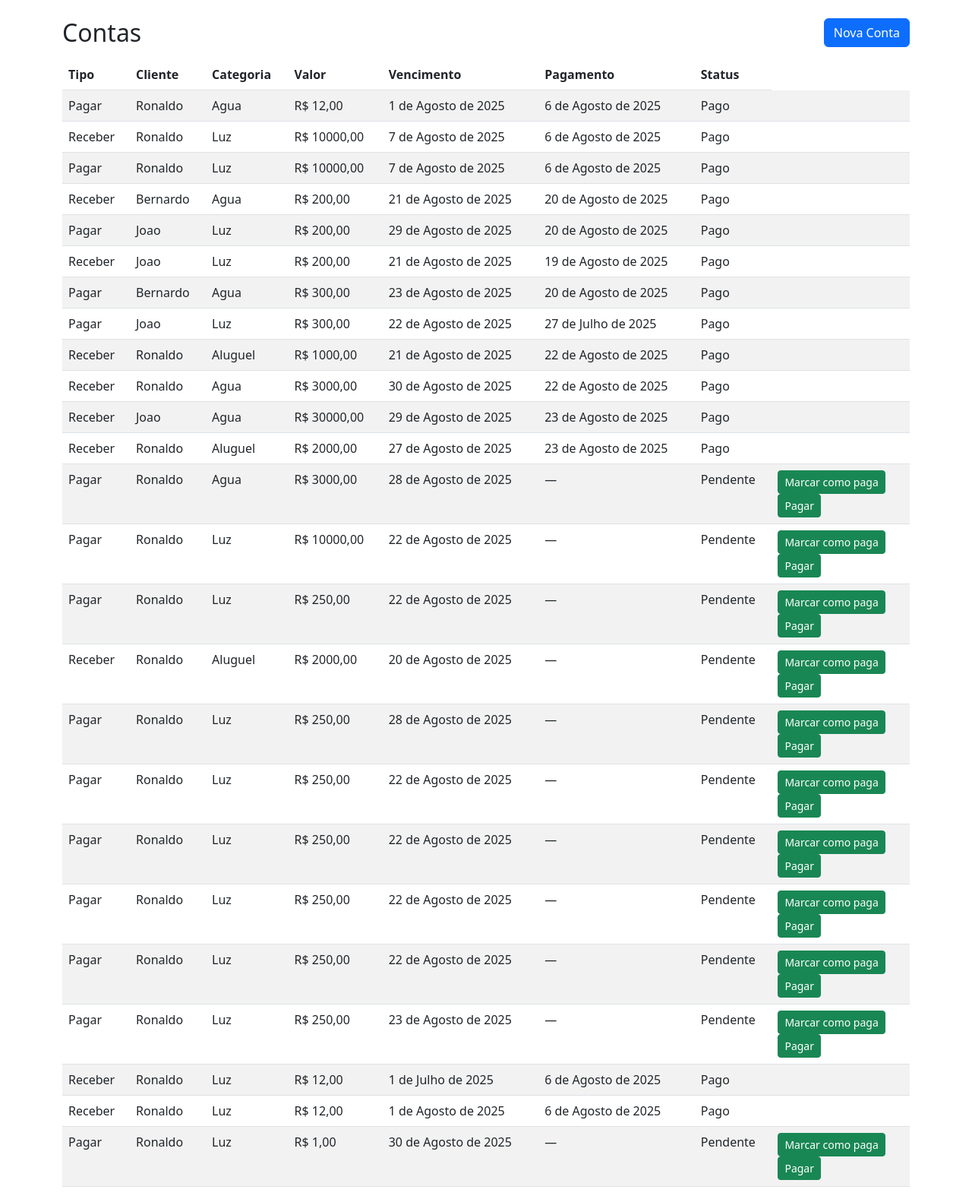
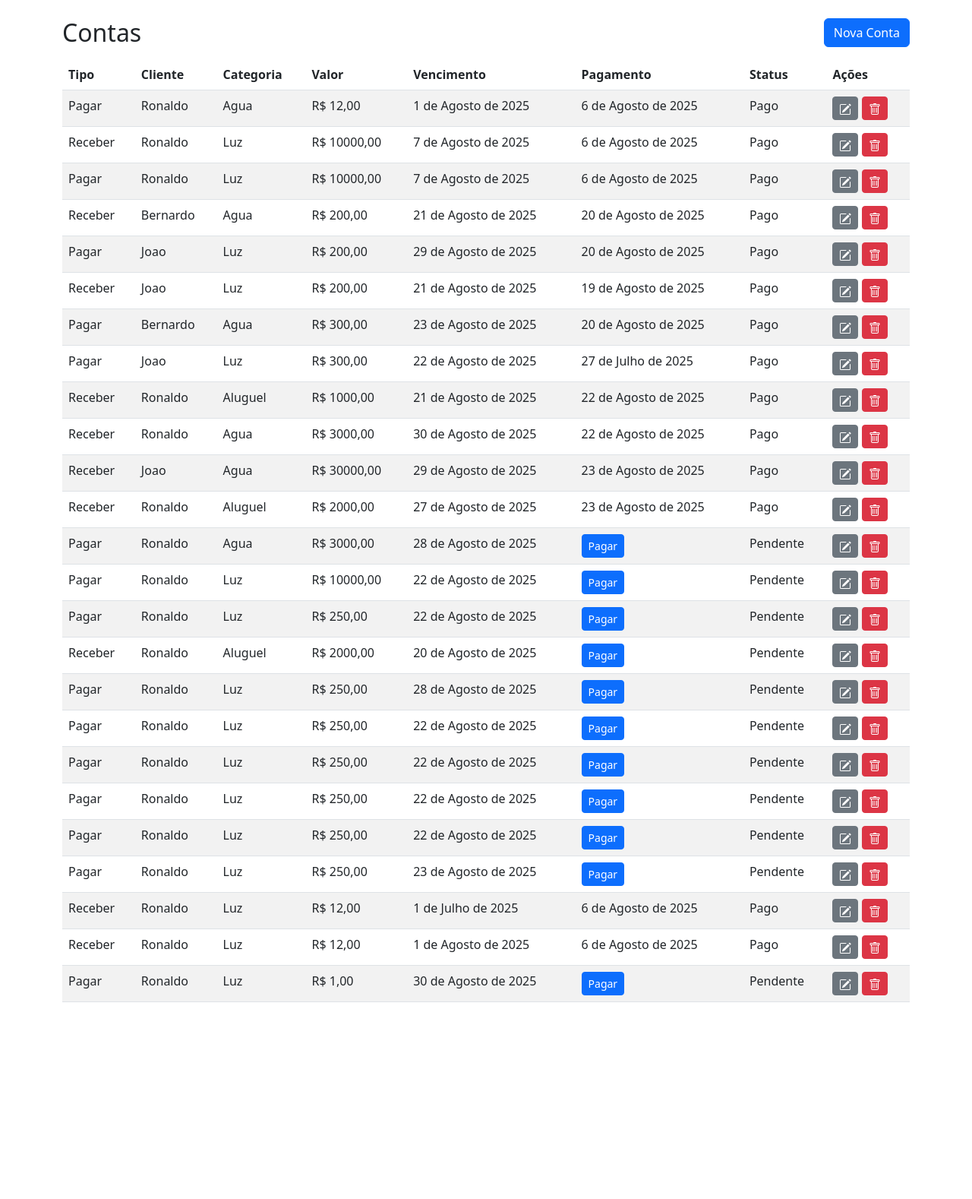
Before and after one commit to mths737/controle_financeiro, a Django app: page /contas/ in a window 1280 px wide. Shown: the part 56-1634 px from the top of the page at 76% size. After the commit the page ends 1375 px from the top, so only its background shows below. Run offline with Django 5.2, Linux system fonts and the light colour scheme; data comes from the database, SQL or seed files in the repository; both versions use the stored data as it was after the commit.

Commit message:
alteracoes

```diff
--- a/financeiro/forms.py
+++ b/financeiro/forms.py
@@ -16,6 +16,6 @@ class ContaForm(forms.ModelForm):
         model = Conta
         fields = '__all__'
         widgets = {
-            'data_vencimento': forms.DateInput(attrs={'type': 'date'}),
-            'data_pagamento': forms.DateInput(attrs={'type': 'date'}),
+            'data_vencimento': forms.DateInput(attrs={'type': 'date'}, format='%Y-%m-%d'),
+            'data_pagamento': forms.DateInput(attrs={'type': 'date'}, format='%Y-%m-%d'),
         }
--- a/financeiro/views.py
+++ b/financeiro/views.py
@@ -42,17 +42,39 @@ def conta_list(request):
         contas = Conta.objects.select_related('cliente', 'categoria')
         return render(request, 'financeiro/conta_list.html', {'contas': contas, 'form': form})
     else:
-        form = ContaForm(request.POST)
-        if form.is_valid():
-            form.save()
-            return redirect('conta_list')
+        if request.POST.get("btn"):
+            if request.POST.get("btn") == "edit":
+                id = request.POST["id"]
+                conta = Conta.objects.get(pk=id)
+                form = ContaForm(instance=conta)
+                contas = Conta.objects.select_related('cliente', 'categoria')
 
+                return render(request, 'financeiro/conta_list.html', {'contas': contas, 'form': form, 'alt_conta': True, "id":id})
+            elif request.POST.get("btn") == "delete":
+                id = request.POST["id"]
+                conta = Conta.objects.get(pk=id)
+                conta.delete()
 
-"""def marcar_como_pago(request, pk):
-    conta = get_object_or_404(Conta, pk=pk)
-    conta.data_pagamento = timezone.now().date()  # registra a data atual como pagamento
-    conta.save()
-    return redirect('conta_list')  # ajuste para sua URL real"""
+                contas = Conta.objects.select_related('cliente', 'categoria')
+                form = ContaForm()
+                return render(request, 'financeiro/conta_list.html', {'contas': contas, 'form': form})
+        else:
+            if request.POST['type'] == "alt_conta":
+                id = request.POST.get("id")  # vem do input hidden no form
+                conta = Conta.objects.get(pk=id)
+
+                form = ContaForm(request.POST, instance=conta)
+                if form.is_valid():
+                    form.save()
+                    return redirect('conta_list')
+
+            elif request.POST['type'] == "save_conta":
+                form = ContaForm(request.POST)
+
+                if form.is_valid():
+                    form.save()
+                    return redirect('conta_list')
+
 
 def marcar_como_pago(request, pk):
     conta = get_object_or_404(Conta, pk=pk)
--- a/static/financeiro/css/style.css
+++ b/static/financeiro/css/style.css
@@ -1,3 +1,6 @@
+.hidden { display: none !important;}
+.visible { display: block !important;}
+
 #dropbox-background {
     background-color: rgb(0, 0, 0, 0.5);
     width: 100%;
@@ -9,7 +12,6 @@
     left: 0px;
     bottom: 0px;
     right: 0px;
-    display: none;
     backdrop-filter: blur(4px);
 }
 
@@ -61,8 +63,6 @@ tbody tr:hover {
     cursor:pointer;
 }
 
-.selected:chil {
-    height: 10px;
-    background-color: aqua;
-    color: aqua;
+.selected td {
+    font-weight: bold;
 }
--- a/static/financeiro/scripts/script.js
+++ b/static/financeiro/scripts/script.js
@@ -1,5 +1,6 @@
 function showDropbox() {
     let dropbox = document.getElementById('dropbox-background')
+    dropbox.className = "visible"
     if(dropbox) {
         dropbox.style.display = "block"
     }
@@ -20,9 +21,17 @@ function pagar(id) {
     const div = document.getElementById("pagar-"+id);
 
     div.innerHTML = `
-            <input type="date" name="data_pagamento" required>
-            <button type="submit" class="btn btn-primary btn-sm">Confirmar</button>
-            <button type="button" class="btn btn-secondary btn-sm" onclick="cancelar(${id})">Cancelar</button>
+            <input style="width: 55%;" type="date" name="data_pagamento" required>
+            <button type="submit" class="btn btn-success btn-sm">
+                <svg xmlns="http://www.w3.org/2000/svg" width="16" height="16" fill="currentColor" class="bi bi-check-lg" viewBox="0 0 16 16">
+                    <path d="M12.736 3.97a.733.733 0 0 1 1.047 0c.286.289.29.756.01 1.05L7.88 12.01a.733.733 0 0 1-1.065.02L3.217 8.384a.757.757 0 0 1 0-1.06.733.733 0 0 1 1.047 0l3.052 3.093 5.4-6.425z"/>
+                </svg>
+            </button>
+            <button type="button" class="btn btn-secondary btn-sm" onclick="cancelar(${id})">
+                <svg xmlns="http://www.w3.org/2000/svg" width="16" height="16" fill="currentColor" class="bi bi-x-lg" viewBox="0 0 16 16">
+                    <path d="M2.146 2.854a.5.5 0 1 1 .708-.708L8 7.293l5.146-5.147a.5.5 0 0 1 .708.708L8.707 8l5.147 5.146a.5.5 0 0 1-.708.708L8 8.707l-5.146 5.147a.5.5 0 0 1-.708-.708L7.293 8z"/>
+                </svg>
+            </button>
     `;
 }
 
@@ -30,5 +39,5 @@ function cancelar(id) {
   const div = document.getElementById("pagar-"+id);
 
   div.innerHTML =
-    '<button class="btn btn-success btn-sm" onclick="pagar(' + id +')">Pagar</button>';
+    '<button class="btn btn-primary btn-sm" onclick="pagar(' + id +')">Pagar</button>';
 }
--- a/templates/financeiro/categoria_form.html
+++ b/templates/financeiro/categoria_form.html
@@ -1,4 +1,4 @@
-<div id="dropbox-background">
+<div id="dropbox-background" class="hidden">
   <div id="dropbox">
     <h2>Nova Categoria</h2>
     <form method="post">
--- a/templates/financeiro/cliente_form.html
+++ b/templates/financeiro/cliente_form.html
@@ -1,4 +1,4 @@
-<div id="dropbox-background">
+<div id="dropbox-background" class="hidden">
   <div id="dropbox">
     <h2>Novo Cliente</h2>
     <form method="post">
--- a/templates/financeiro/conta_form.html
+++ b/templates/financeiro/conta_form.html
@@ -1,10 +1,21 @@
-<div id="dropbox-background">
+<div id="dropbox-background" class="{% if alt_conta %}visible{% else %}hidden{% endif %}">
   <div id="dropbox">
+    {% if alt_conta %}
+    <h2>Alterar Conta</h2>
+    {% else %}
     <h2>Nova Conta</h2>
+    {% endif %}
     <form method="post">
         {% csrf_token %}
         {{ form.as_p }}
         <div id="btn-div">
+          {% if alt_conta %}
+          <input name="type" type="hidden" value="alt_conta">
+          <input name="id" type="hidden" value="{{ id }}">
+          {% else %}
+          <input name="type" type="hidden" value="save_conta">
+          {% endif %}
+
           <button type="submit" class="btn btn-success">Salvar</button>
           <a href="{% url 'conta_list' %}" class="btn btn-secondary">Cancelar</a>
         </div>
--- a/templates/financeiro/conta_list.html
+++ b/templates/financeiro/conta_list.html
@@ -23,32 +23,47 @@
             <th>Vencimento</th>
             <th>Pagamento</th>
             <th>Status</th>
+            <th>Ações</th>
         </tr>
     </thead>
     <tbody>
         {% for conta in contas %}
-        <tr id="{{ conta.id }}" onclick="select('{{ conta.id }}')" class="selected">
+        <tr id="{{ conta.id }}" onclick="select('{{ conta.id }}')">
             <td>{{ conta.get_tipo_display }}</td>
             <td>{{ conta.cliente }}</td>
             <td>{{ conta.categoria }}</td>
             <td>R$ {{ conta.valor }}</td>
             <td>{{ conta.data_vencimento }}</td>
-            <td>{{ conta.data_pagamento|default:"—" }}</td>
-            <td>{{ conta.status }}</td>
             <td>
                 {% if conta.data_pagamento %}
+                    {{ conta.data_pagamento }}
                 {% else %}
                     <form method="post" action="{% url 'marcar_como_pago' conta.pk %}">
                         {% csrf_token %}
-                        <button type="submit" class="btn btn-success btn-sm">Marcar como paga</button>
-                    </form>
-                    <form method="post" action="{% url 'marcar_como_pago' conta.pk %}">
-                        {% csrf_token %}
                         <div id="pagar-{{ conta.id }}">
-                            <button onclick="pagar('{{ conta.id }}')" class="btn btn-success btn-sm">Pagar</button>
+                            <button onclick="pagar('{{ conta.id }}')" class="btn btn-primary btn-sm">Pagar</button>
                         </div>
                     </form>
                 {% endif %}
+            </td>
+            <td>{{ conta.status }}</td>
+            <td>
+                <form method="post">
+                    {% csrf_token %}
+                    <input hidden name="id" value="{{conta.id}}">
+                    <button name="btn" value="edit" class="btn btn-secondary btn-sm">
+                        <svg xmlns="http://www.w3.org/2000/svg" width="16" height="16" fill="currentColor" class="bi bi-pencil-square" viewBox="0 0 16 16">
+                            <path d="M15.502 1.94a.5.5 0 0 1 0 .706L14.459 3.69l-2-2L13.502.646a.5.5 0 0 1 .707 0l1.293 1.293zm-1.75 2.456-2-2L4.939 9.21a.5.5 0 0 0-.121.196l-.805 2.414a.25.25 0 0 0 .316.316l2.414-.805a.5.5 0 0 0 .196-.12l6.813-6.814z"/>
+                            <path fill-rule="evenodd" d="M1 13.5A1.5 1.5 0 0 0 2.5 15h11a1.5 1.5 0 0 0 1.5-1.5v-6a.5.5 0 0 0-1 0v6a.5.5 0 0 1-.5.5h-11a.5.5 0 0 1-.5-.5v-11a.5.5 0 0 1 .5-.5H9a.5.5 0 0 0 0-1H2.5A1.5 1.5 0 0 0 1 2.5z"/>
+                        </svg>
+                    </button>
+                    <button name="btn" value="delete" class="btn btn-danger btn-sm">
+                        <svg xmlns="http://www.w3.org/2000/svg" width="16" height="16" fill="currentColor" class="bi bi-trash" viewBox="0 0 16 16">
+                            <path d="M5.5 5.5A.5.5 0 0 1 6 6v6a.5.5 0 0 1-1 0V6a.5.5 0 0 1 .5-.5m2.5 0a.5.5 0 0 1 .5.5v6a.5.5 0 0 1-1 0V6a.5.5 0 0 1 .5-.5m3 .5a.5.5 0 0 0-1 0v6a.5.5 0 0 0 1 0z"/>
+                            <path d="M14.5 3a1 1 0 0 1-1 1H13v9a2 2 0 0 1-2 2H5a2 2 0 0 1-2-2V4h-.5a1 1 0 0 1-1-1V2a1 1 0 0 1 1-1H6a1 1 0 0 1 1-1h2a1 1 0 0 1 1 1h3.5a1 1 0 0 1 1 1zM4.118 4 4 4.059V13a1 1 0 0 0 1 1h6a1 1 0 0 0 1-1V4.059L11.882 4zM2.5 3h11V2h-11z"/>
+                        </svg>
+                    </button>
+                </form>
             </td>
         </tr>
         {% endfor %}
```
Also changed, not shown: db.sqlite3.
